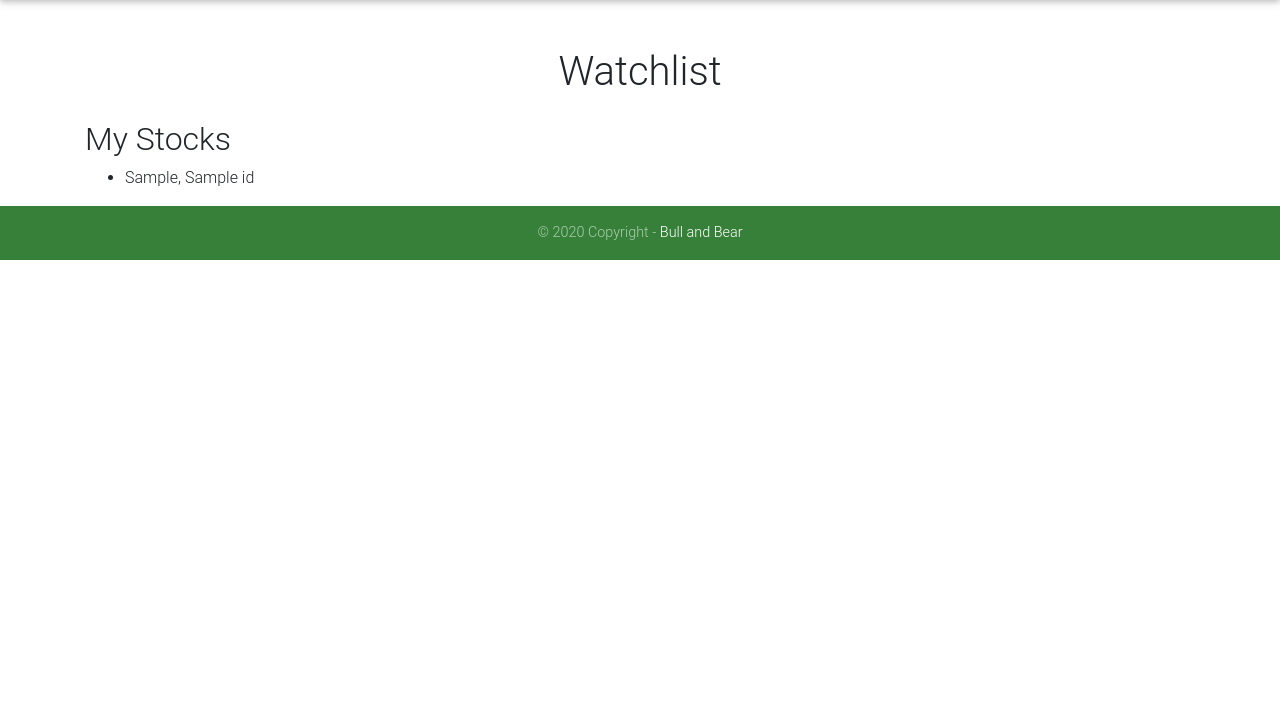
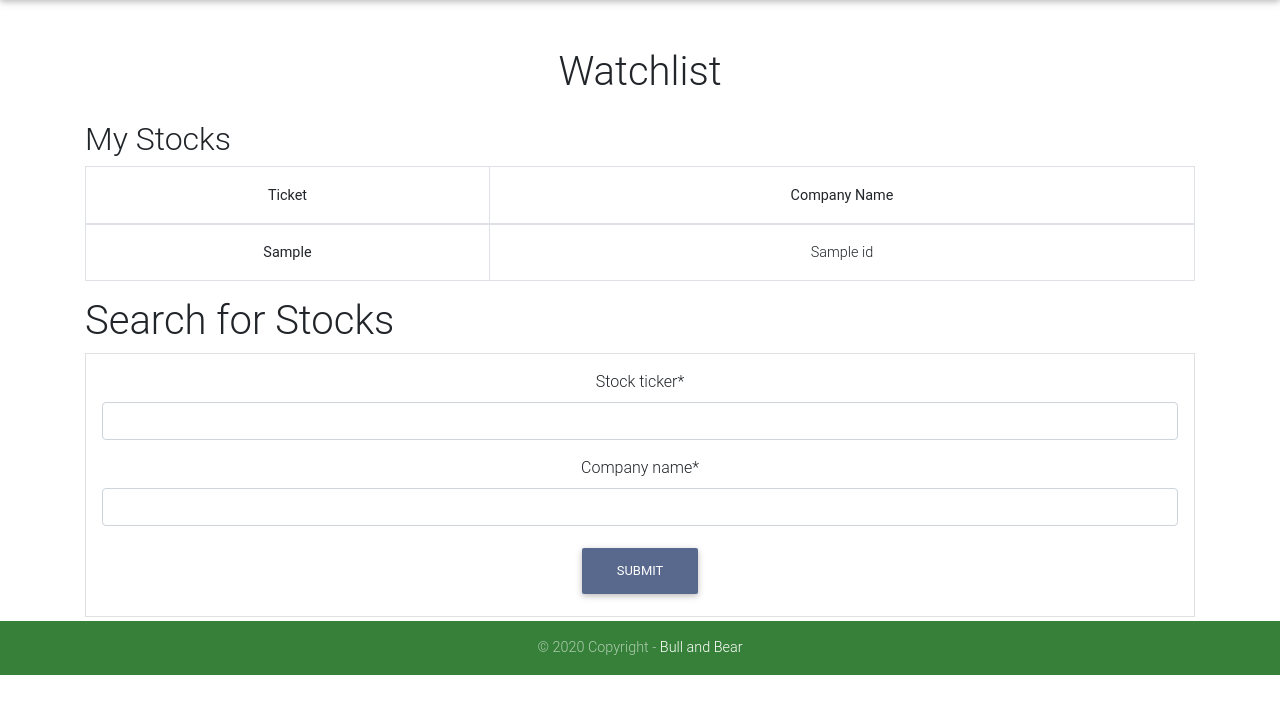
Before and after one commit to night-traders/bull-bear, a Django app: page /watchlist/ in a window 1280 px wide. Shown: the part 56-770 px from the top of the page. Run offline with Django 3.2, Linux system fonts and the light colour scheme; a user stored in the database is signed in; tables that the repository leaves empty hold one stand-in row (values such as "Sample post"); some libraries are stand-ins or nearby versions.

Commit message:
search form added, stocks per user displayed on watchlist

```diff
--- /dev/null
+++ b/bull_and_bear/forms.py
@@ -0,0 +1,10 @@
+from crispy_forms.layout import Field
+from django import forms
+from .models import Stock_ID
+
+
+class SearchStockForm(forms.ModelForm):
+
+    class Meta:
+        model = Stock_ID
+        fields = ['stock_ticker', 'company_name']
--- a/bull_and_bear/urls.py
+++ b/bull_and_bear/urls.py
@@ -1,9 +1,11 @@
 from django.urls import path, include
 
-from .views import about, home, WatchlistView
+from .views import about, home, watchlist
+# WatchlistView
 
 urlpatterns = [
     path('', home, name='home'),
     path('about/', about, name='about'),
-    path('watchlist/', WatchlistView.as_view(), name='watchlist'),
+    path('watchlist/', watchlist, name='watchlist'),
+    # path('watchlist/', WatchlistView.as_view(), name='watchlist'),
 ]
--- a/bull_and_bear/views.py
+++ b/bull_and_bear/views.py
@@ -3,6 +3,7 @@ from django.core.exceptions import ValidationError
 from django.shortcuts import redirect, render
 from django.views.generic import DetailView, ListView, TemplateView
 
+from .forms import SearchStockForm
 from .models import Stock_ID
 
 
@@ -24,16 +25,50 @@ def about(request):
     return render(request, 'bull_and_bear/about.html', context)
 
 
-class WatchlistView(ListView):
-    template_name = 'bull_and_bear/watchlist.html'
-    model = Stock_ID
+# class WatchlistView(ListView):
+#     template_name = 'bull_and_bear/watchlist.html'
+#     model = Stock_ID
 
-# def watchlist(request):
+@login_required
+def watchlist(request):
 
+    if request.method == 'POST':
+        form = SearchStockForm(request.POST)
+
+
+        if form.is_valid():
+            user = request.user
+            stock_ticker = request.POST.get('stock_ticker')
+            company_name = request.POST.get('company_name')
+
+            new_stock = Stock_ID(
+                user=user,
+                stock_ticker=stock_ticker,
+                company_name=company_name,
+            )
+            new_stock.save()
+
+            return redirect('watchlist')
+
+
+    else:
+        form = SearchStockForm()
+
+    my_stocks = Stock_ID.objects.all()
+
+    print(my_stocks)
+
+    context = {
+        'title': 'Watchlist',
+        'form': form,
+        'stocks': my_stocks,
+    }
+
+    return render(request, 'bull_and_bear/watchlist.html', context)
+
+# def results(request):
+
+#     stocks = Stock_ID.objects.get.all()
 #     context = {
-#         'title': 'Watchlist'
+#         'title',: ''
 #     }
-
-#     my_stocks = Stock_ID.objects.get
-
-#     return render(request, 'bull_and_bear/watchlist.html', context)
--- a/templates/bull_and_bear/watchlist.html
+++ b/templates/bull_and_bear/watchlist.html
@@ -1,15 +1,58 @@
 {% extends 'base.html' %}
+{% load crispy_forms_tags %}
+
 {% load static %}
 
 {% block content %}
 <h1 class="content text-center mb-4">Watchlist</h1>
 
 <h2>My Stocks</h2>
-<ul>
+{% comment %} <ul>
   {% for stock in object_list %}
     {% if request.user == stock.user %}
       <li>{{ stock.stock_ticker }}, {{ stock.company_name }} </li>
     {% endif %}
   {% endfor %}
-</ul>
+</ul> {% endcomment %}
+
+{% if stocks %}
+ <div class="text-center table-responsive">
+    <table id="results" class="table table-hover table-bordered white-background">
+      <thead>
+        <tr>
+          <th scope="col">Ticket</th>
+          <th scope="col">Company Name</th>
+        </tr>
+      </thead>
+      <tbody id="table-body">
+        {% for stock in stocks %}
+          {% if request.user == stock.user %}
+            <tr>
+              <th class="align-middle" scope="row">{{ stock.stock_ticker }}</th>
+              <td class="align-middle">{{ stock.company_name }}</td>
+              {% comment %} <td><a class="btn btn-outline-danger waves-effect p-2 " data-toggle="modal" data-target="#modalConfirmDelete" href="{% url 'delete_result' result.pk %}"><i class="fas fa-trash-alt fa-lg"></i></a></td> {% endcomment %}
+            </tr>
+          {% endif %}
+        {% endfor %}
+      </tbody>
+    </table>
+  </div>
+  {% else %}
+    <h3 class="content">Your watchlist is empty</h3>
+  {% endif %}
+
+  <h1>Search for Stocks</h1>
+  <div class="border border-light p-3 white-background">
+    <form method="post" class="content text-center">
+      {% csrf_token %}
+      <fieldset>
+        {{ form|crispy }}
+      </fieldset>
+
+      <button id="search_submit" type="submit" class="btn btn-mdb-color">
+        Submit
+      </button>
+    </form>
+  </div>
+
 {% endblock content %}
```
